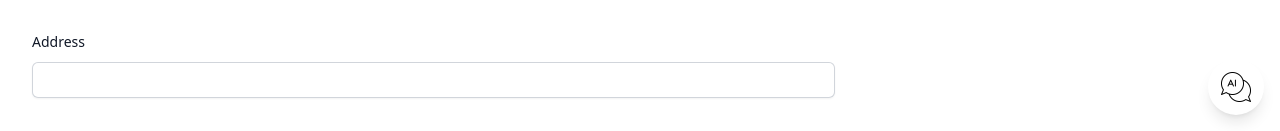
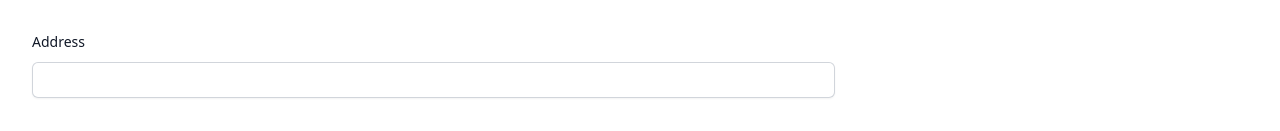
Before and after one commit to Manishk5507/Absens, a React (Vite) app in the folder Frontend/: page /profile in a window 1280 px wide. Shown: the part 669-800 px from the top of the page. Built offline with nearby package versions, Linux system fonts and the light colour scheme.

Commit message:
Revert "Added chatbot trained on our project"
This reverts commit 870626f0db74fc3ac077fa8c6d373f55bed38ab4.

```diff
--- a/Frontend/src/App.jsx
+++ b/Frontend/src/App.jsx
@@ -1,5 +1,5 @@
 import "./App.css";
-import LandingPage from "./components/LandingPage/LandingPage.jsx";
+import LandingPage from "./Components/LandingPage/LandingPage.jsx";
 
 function App() {
   return (
--- a/Frontend/src/ChatBot/Chatbot.jsx
+++ /dev/null
@@ -1,36 +0,0 @@
-import { useState } from "react";
-import ChatbotIcon from "../assets/chatbot.png";
-
-const Chatbot = () => {
-  const [isOpen, setIsOpen] = useState(false);
-
-  const toggleChatbot = () => {
-    setIsOpen((prev) => !prev);
-  };
-
-  return (
-    <div className="relative">
-      <button
-        onClick={toggleChatbot}
-        className="fixed bottom-4 right-4 p-3 bg-white rounded-full shadow-lg text-white hover:bg-slate-400 focus:outline-none"
-      >
-        <img src={ChatbotIcon} alt="Chatbot" className="w-8 h-8" />
-      </button>
-
-      {/* Chatbot Iframe */}
-      {isOpen && (
-        <div className="fixed bottom-16 right-4 w-[90vw] h-[70vh] md:w-[30vw] md:h-[70vh] bg-white shadow-lg rounded-lg overflow-hidden">
-          <iframe
-            width="100%"
-            height="100%"
-            allow="microphone;"
-            src="https://console.dialogflow.com/api-client/demo/embedded/ea0b68db-8adf-40b5-a25f-03595aa270ad"
-            title="Chatbot"
-          ></iframe>
-        </div>
-      )}
-    </div>
-  );
-};
-
-export default Chatbot;
--- a/Frontend/src/main.jsx
+++ b/Frontend/src/main.jsx
@@ -4,15 +4,15 @@ import App from "./App.jsx";
 import "./index.css";
 import { BrowserRouter, Routes, Route } from "react-router-dom";
 import ReportPage from "./components/Report/ReportMissing.jsx";
-import Guidelines from "./components/Guidelines/Guidelines.jsx";
-import Register from "./components/Register/Register.jsx";
+import Guidelines from "./Components/Guidelines/Guidelines.jsx";
+import Register from "./Components/Register/Register.jsx";
 import Cases from "./components/Cases/Cases.jsx";
 import Navbar from "./components/Navbar.jsx";
-import Footer from "./components/Footer.jsx";
-import FindMissing from "./components/Find/FindMissing.jsx";
+import Footer from "./Components/Footer.jsx";
+import FindMissing from "./Components/Find/FindMissing.jsx";
 import Error404 from "./components/Error404.jsx";
-import About from "./components/LandingPage/About.jsx";
-import Profile from "./components/Register/Profile.jsx";
+import About from "./Components/LandingPage/About.jsx";
+import Profile from "./Components/Register/Profile.jsx";
 import Login from "./components/Register/Login.jsx";
 import { ToastContainer } from "react-toastify";
 import "react-toastify/dist/ReactToastify.css";
@@ -22,14 +22,12 @@ import FindingCases from "./components/Cases/FindingCases/FindingCases.jsx";
 import ReportedCases from "./components/Cases/ReportedCases/ReportedCases.jsx";
 import UserReportedCases from "./components/Cases/ReportedCases/UserReportedCases.jsx";
 import UserFindingCases from "./components/Cases/FindingCases/UserFindingCases.jsx";
-import Chatbot from "./ChatBot/Chatbot.jsx";
 
 createRoot(document.getElementById("root")).render(
   <StrictMode>
     <AuthProvider>
       <BrowserRouter>
         <ToastContainer />
-        <Chatbot />
         <Navbar />
         <Routes>
           <Route path="/" element={<App />} />
```
Also changed, not shown: Frontend/src/assets/chatbot.png (deleted).
